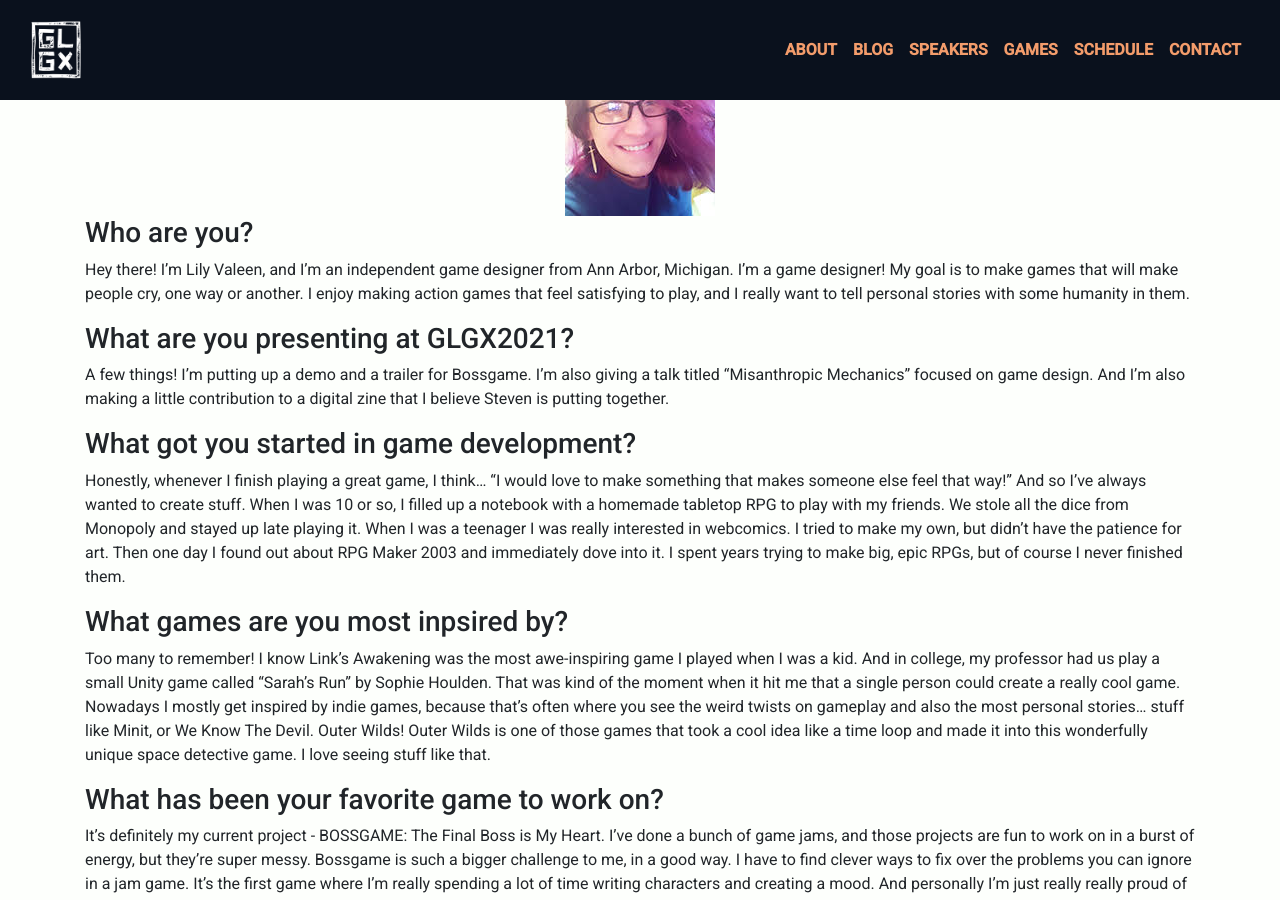
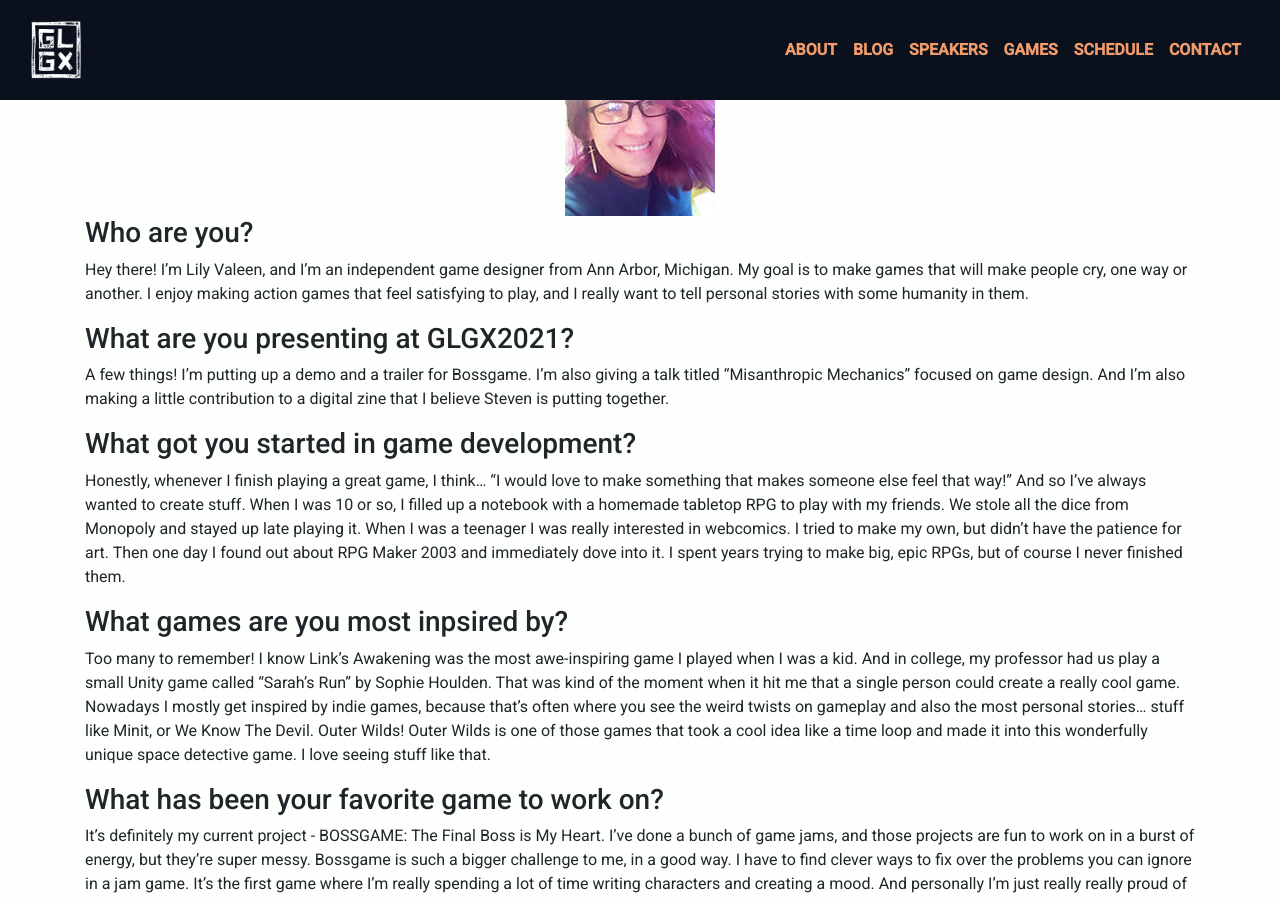
Before and after one commit to LTUX-Admin/LTUX-Admin.github.io, a Jekyll site: the page built from _posts/2021-01-28-lily-valeen-interview.md, in a window 1280 px wide and 900 px high, scrolled down 813 px. Built offline with Jekyll 4.4.1, drawn with Linux system fonts in a browser that asks for light colours; comment, search, counter and statistics services are not loaded.

Commit message:
Update 2021-01-28-lily-valeen-interview.md
- Updated first paragraph to remove repeat

```diff
--- a/_posts/2021-01-28-lily-valeen-interview.md
+++ b/_posts/2021-01-28-lily-valeen-interview.md
@@ -19,7 +19,7 @@
 <!--more-->
 
 ### Who are you?
-> Hey there! I'm Lily Valeen, and I'm an independent game designer from Ann Arbor, Michigan. I'm a game designer! My goal is to make games that will make people cry, one way or another. I enjoy making action games that feel satisfying to play, and I really want to tell personal stories with some humanity in them.
+> Hey there! I'm Lily Valeen, and I'm an independent game designer from Ann Arbor, Michigan. My goal is to make games that will make people cry, one way or another. I enjoy making action games that feel satisfying to play, and I really want to tell personal stories with some humanity in them.
 
 ### What are you presenting at GLGX2021?
 > A few things! I'm putting up a demo and a trailer for Bossgame. I'm also giving a talk titled "Misanthropic Mechanics" focused on game design. And I'm also making a little contribution to a digital zine that I believe Steven is putting together.
```
